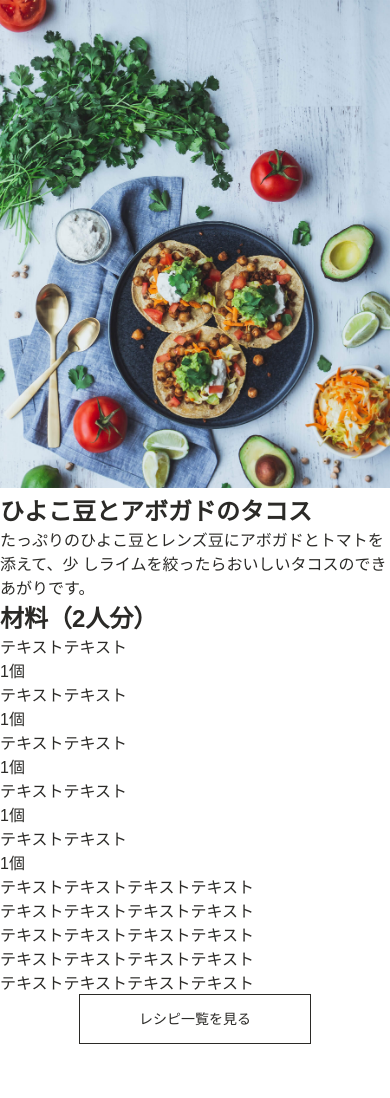
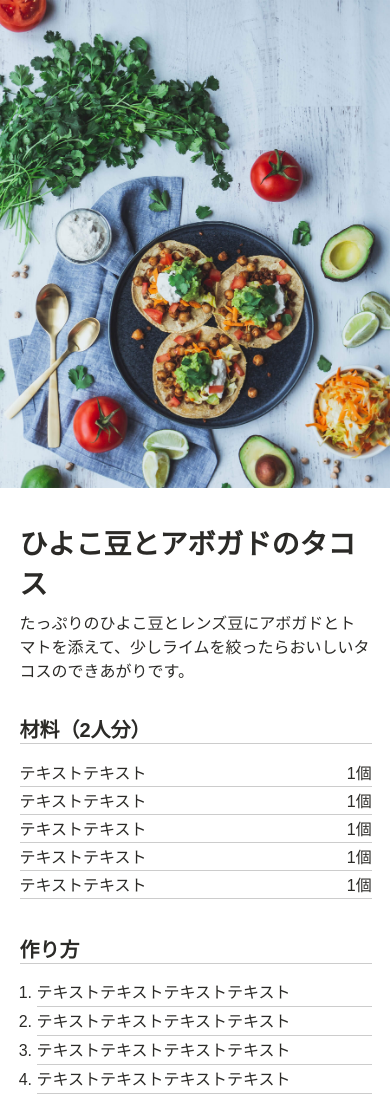
Before and after one commit to akihitosa/recipediary, a plain HTML site: page recipe.html in a window 390 px wide. Shown: the top 1098 px of the page. Drawn offline with Linux system fonts and the light colour scheme; some packages are replaced by stand-ins of ours.

Commit message:
ピクパまで完了

```diff
--- a/recipe.html
+++ b/recipe.html
@@ -2,7 +2,7 @@
 <html lang="ja">
 <head>
 <meta charset="utf-8">
-<title>タイトルを入れる</title>
+<title>description</title>
 <meta name="description" content="サイトの説明を入れる">
 <meta name="viewport" content="width=device-width, initial-scale=1">
 <link rel="icon" href="img/favicon.ico">
@@ -11,12 +11,15 @@
 </head>
 <body>
     <main>
+        <div class="recipe-container">
+
         <div class="recipetable">
             <img src="img/recipe.jpg" alt="">
         </div>
+
         <section id="cookingabout">
             <h1>ひよこ豆とアボガドのタコス</h1>
-            <p>たっぷりのひよこ豆とレンズ豆にアボガドとトマトを添えて、少 しライムを絞ったらおいしいタコスのできあがりです。</p>
+            <p>たっぷりのひよこ豆とレンズ豆にアボガドとトマトを添えて、少しライムを絞ったらおいしいタコスのできあがりです。</p>
 
             <div class="item1">
                 <h2>材料（2人分）</h2>
@@ -35,6 +38,7 @@
             </div>
 
             <div class="item2">
+                <h2>作り方</h2>
                 <ol>
                     <li>テキストテキストテキストテキスト</li>
                     <li>テキストテキストテキストテキスト</li>
@@ -44,6 +48,7 @@
                 </ol>
             </div>
         </section>
+        </div>
 
         <div class="recipe-list">
             <a href="#">レシピ一覧を見る</a>
@@ -61,5 +66,6 @@
         </div>
         <p>&copy; 2021 Recipe Diary</p>
     </footer>
+
 </body>
 </html>
--- a/style.scss
+++ b/style.scss
@@ -95,6 +95,96 @@ html {
     }
   }
 
+/*--------------------------------------
+recipe
+--------------------------------------*/
+
+  .recipe-container {
+    display: flex;
+    justify-content: center;
+    margin-bottom: 60px;
+  }
+  .recipetable {
+    width: 50%;
+    img {
+      width: 100%;
+      height: 700px;
+      object-fit: cover;
+      vertical-align: bottom;
+    }
+  }
+
+  #cookingabout {
+    width: 50%;
+    padding: 34px 4.7% 34px 5%;
+    h1 {
+      font-size: 28px;
+      margin-bottom: 8px;
+    }
+    p {
+      margin-bottom: 32px;
+      padding-right: 10px;
+    }
+  }
+
+  @mixin border($color:#CCCCCC) {
+    border-bottom: 1px solid $color;
+  }
+  @mixin margin26 {
+    margin-bottom: 26px;
+  }
+  @mixin margin12 {
+    margin-bottom: 7px;
+    padding-bottom: 5px;
+  }
+
+  .item1 {
+    margin-bottom: 31px;
+    h2 {
+      margin-bottom: 22px;
+      @include border;
+      font-size: 1.25rem;
+    }
+    dl {
+      display: flex;
+      flex-wrap: wrap;
+      line-height: 15px;
+    }
+    dd {
+      width: 85%;
+      @include border;
+      @include margin12;
+    }
+    dt {
+      width: 15%;
+      @include border;
+      @include margin12;
+      text-align: right
+    }
+  }
+
+  .item2 {
+    h2 {
+      @include border;
+      margin-bottom: 21px;
+      font-size: 1.25rem;
+      line-height: 26.6px
+    }
+    ol {
+      line-height: 16px;
+    }
+    li {
+      @include border;
+      @include margin12;
+      list-style-type: decimal;
+      margin-left: 17px;
+    }
+  }
+
+
+  /*-----------------------------------
+  responsive
+  -----------------------------------*/
   @media (max-width:834px) {
 
     .mainvisual {
@@ -110,9 +200,6 @@ html {
     }
     .explanation {
       padding: 0 28px;
-      .text2 {
-
-      }
     }
 
     .foodphot {
@@ -128,4 +215,54 @@ html {
         vertical-align: bottom;
       }
     }
+
+  .container {
+    flex-direction: column;
   }
+  .recipetable {
+    width: 100%;
+  }
+  #cookingabout {
+    width: 100%;
+  }
+  .item1 {
+    dd {
+      width: 90%;
+    }
+    dt {
+      width: 10%;
+    }
+  }
+    /*-----------------------------------
+  responsive-recipe
+  -----------------------------------*/
+.recipe-container {
+  flex-direction: column;
+  margin-bottom: 20px;
+}
+
+.recipetable {
+  img {
+    height: auto;
+  }
+}
+#cookingabout {
+  p {
+    padding-right: 1px;
+  }
+}
+.item1 {
+  dd {
+    width: 92%;
+  }
+  dt {
+    width: 8%;
+  }
+}
+footer {
+  p {
+    margin: 19px 0;
+  }
+}
+
+}
```
Also changed, not shown: style.css, 1 other file.
